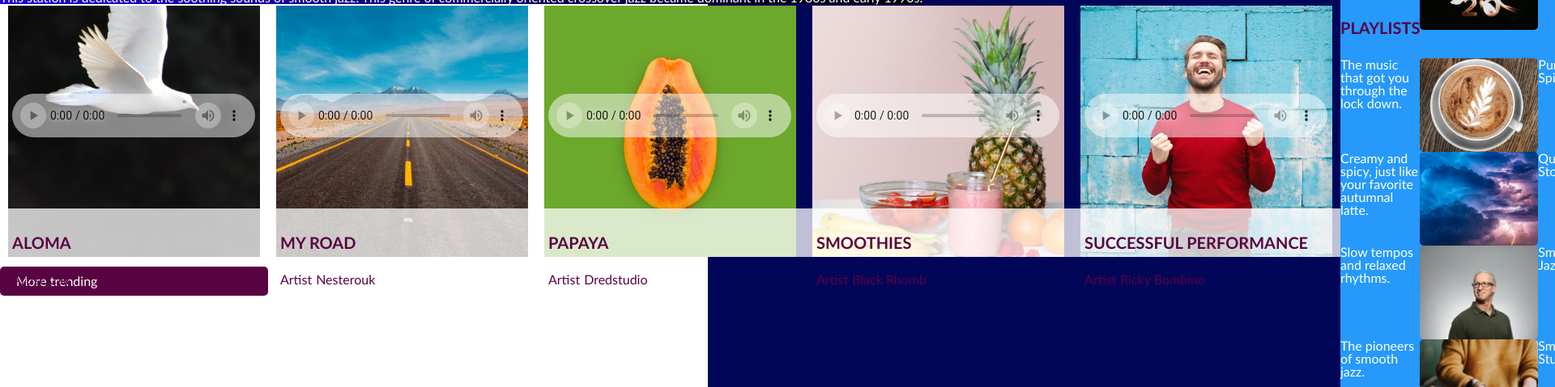
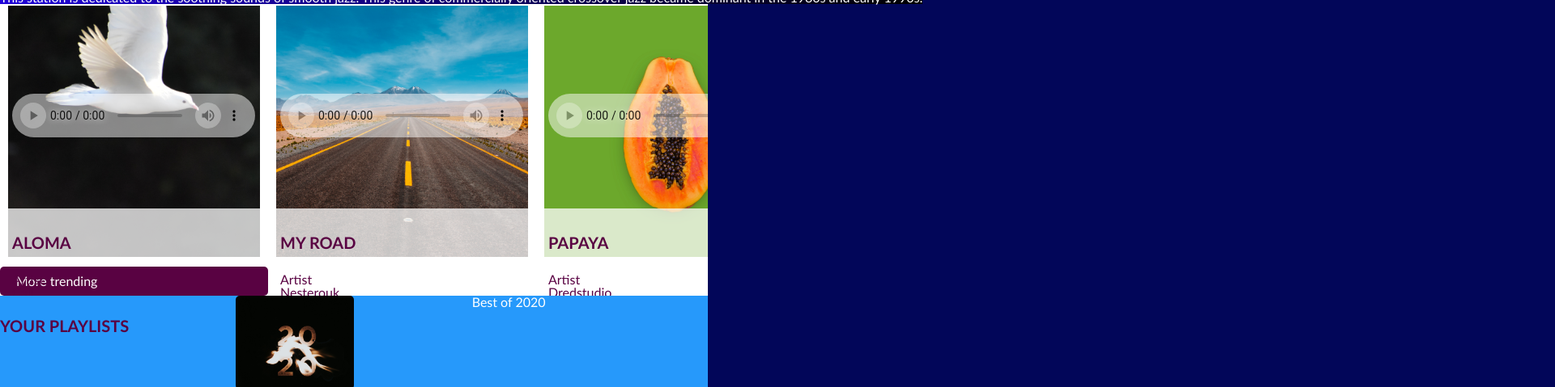
Before and after one commit to 1221169040/streamingmedia, a plain HTML site: page index.html in a window 1280 px wide. Shown: the part 137-616 px from the top of the page at 81% size, 1920 px wide, since content can reach past the window. Drawn offline with Linux system fonts and the light colour scheme.

Commit message:
Update styles.css

```diff
--- a/styles.css
+++ b/styles.css
@@ -52,6 +52,8 @@ html {
     background-color: #020659;
     font-family: Verdana, Geneva, Tahoma, sans-serif;
     max-width: 874px;
+    min-width: 374px;
+
 }
 #intro {
     background-image: linear-gradient(to right, #2104D9 , black);
@@ -63,9 +65,7 @@ body {
     max-width: 874px;
     background-color: #ffffff;
 }
-main {
-   display: flex;
-}
+
 nav {
     position: absolute;
     top: 0;
@@ -107,7 +107,7 @@ nav {
  .header .menu {
     clear: both;
     max-height: 0;
-    transition: max-height .2s ease-out;
+    transition: .2s ease-out;
   }
 
 
@@ -178,7 +178,7 @@ nav {
 /* HAMBURGER MENU */
 /* POSITIONING */
 dl {
-    display: flex;
+    display: grid;
 }
 dt {
     padding-right: 5px;
```
